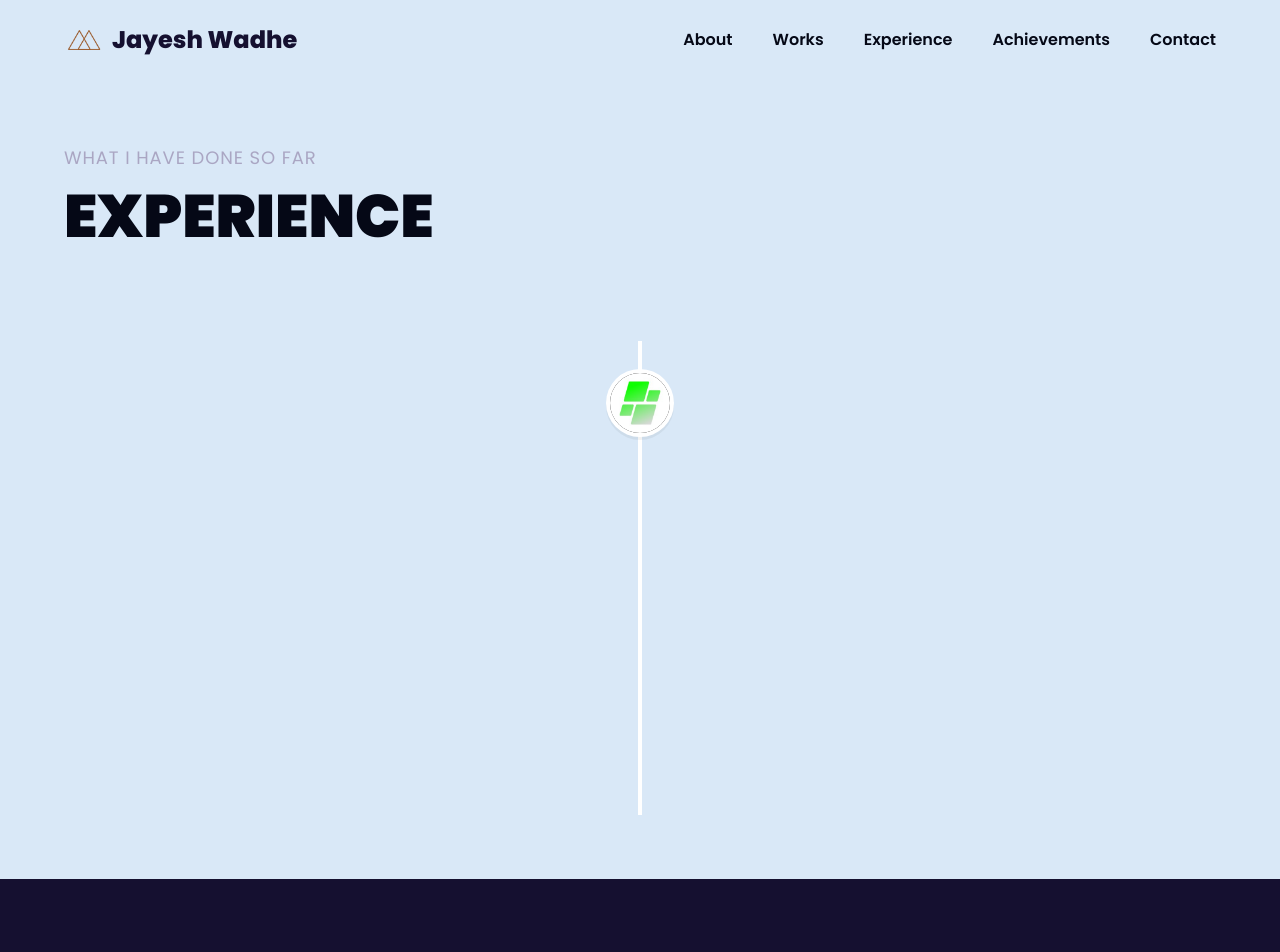
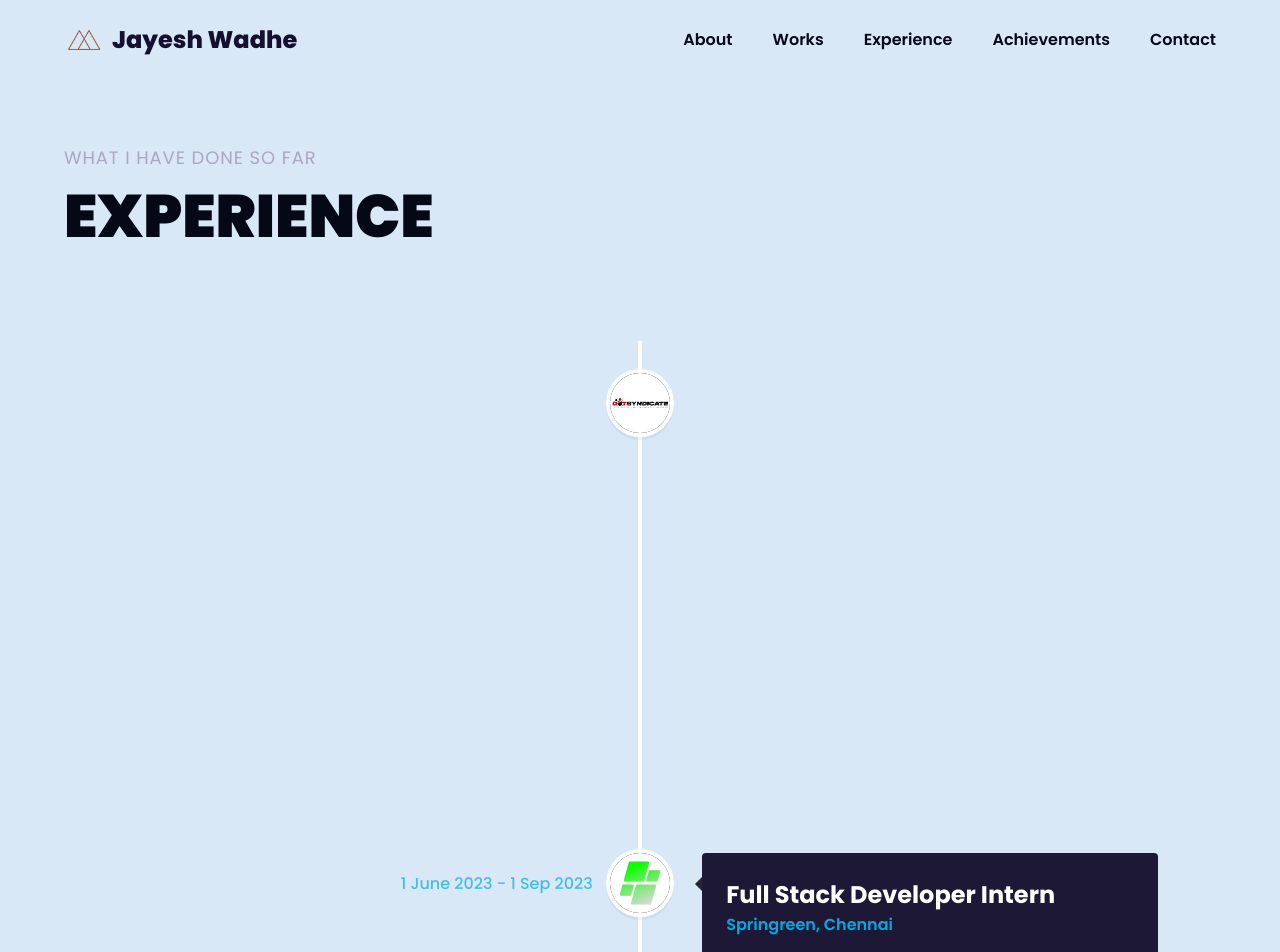
Before and after one commit to Jayesh60/Portfolio, a React (Vite) app: page /experience in a window 1280 px wide. Shown: the top 952 px of the page. Built offline with nearby package versions, Linux system fonts and the light colour scheme.

Commit message:
ui : ui change for frontend

```diff
--- a/src/components/Contact.jsx
+++ b/src/components/Contact.jsx
@@ -51,8 +51,6 @@ const Contact = () => {
         className=" w-full xl:w-[70%] bg-tertiary xs:rounded-xl p-6 xs:p-8 rounded-md"
       >
         <p className={styles.heroSubText}>Get in Touch</p>
-        {/* <h3 className={styles.heroHeadText}>Contact</h3> */}
-
         <form
           ref={formRef}
           onSubmit={handleSubmit}
--- a/src/components/Experience.jsx
+++ b/src/components/Experience.jsx
@@ -1,61 +1,74 @@
-import React from 'react'
-import { VerticalTimeline, VerticalTimelineElement } from 'react-vertical-timeline-component'
-import { motion } from 'framer-motion'
-import 'react-vertical-timeline-component/style.min.css'
-import { styles } from '../style'
-import { experiences } from '../constants'
-import { sectionWrapper } from '../sectionWrapper/sectionWrapper'
-import { textVariant } from '../utils/motion'
+import React from "react";
+import {
+  VerticalTimeline,
+  VerticalTimelineElement,
+} from "react-vertical-timeline-component";
+import { motion } from "framer-motion";
+import "react-vertical-timeline-component/style.min.css";
+import { styles } from "../style";
+import { experiences } from "../constants";
+import { sectionWrapper } from "../sectionWrapper/sectionWrapper";
+import { textVariant } from "../utils/motion";
+import { Link } from "react-router-dom";
 
-
-
-const ExperienceCard = ({ experience}) =>{
-  return(
+const ExperienceCard = ({ experience }) => {
+  return (
     <VerticalTimelineElement
-    contentStyle={{background: '#1d1836', color:"#00ABE4"}}
-    contentArrowStyle={{borderRight: '7px solid #232631'}}
+      contentStyle={{ background: "#1d1836", color: "#00ABE4" }}
+      contentArrowStyle={{ borderRight: "7px solid #232631" }}
       date={experience.date}
-    iconStyle={{background: experience.iconBg}}
-    icon= {
-      <div className='flex justify-center items-center w-full h-full '>
-        <img src={experience.icon} className='w-[60px] h-[60px] object-contain rounded-full sm:rounded-full'/>
+      iconStyle={{ background: experience.iconBg }}
+      icon={
+        experience.icon ? (
+          <div className="flex justify-center items-center w-full h-full ">
+            <img
+              src={experience.icon}
+              className="w-[60px] h-[60px] object-contain rounded-full sm:rounded-full"
+            />
           </div>
+        ) : (
+          <>
+            <div className="bg-transparent"></div>
+          </>
+        )
       }
     >
       <div>
-        <h3 className='text-white text-[24px] font-bold'>{experience.title}</h3>
-        <p className='text-[16px] font-semibold'>{experience.company_name}</p>
+        <h3 className="text-white text-[24px] font-bold">{experience.title}</h3>
+        <Link
+          to={experience.company_website}
+          className="text-[16px] font-semibold"
+        >
+          {experience.company_name}
+        </Link>
       </div>
-      <ul className='mt-5 ml-5 space-y-2 list-disc'>
+      <ul className="mt-5 ml-5 space-y-2 list-disc">
         {experience.points.map((point, index) => (
-          <li key={`points-${index}`}>
-            {point}
-          </li>
+          <li key={`points-${index}`}>{point}</li>
         ))}
       </ul>
     </VerticalTimelineElement>
-  )
-}
+  );
+};
 const Experience = () => {
   return (
     <>
-    <motion.div
-    variants={ textVariant()}
-    >
-      <p className={`${styles.sectionSubText} text-[#D9E8F7]`}>What I have done so far</p>
+      <motion.div variants={textVariant()}>
+        <p className={`${styles.sectionSubText} text-[#D9E8F7]`}>
+          What I have done so far
+        </p>
         <h2 className={`${styles.sectionHeadText} text-primary`}>EXPERIENCE</h2>
-
       </motion.div>
 
       <div className="mt-20 flex flex-col ">
         <VerticalTimeline>
-        {experiences.map((experience, index)=>(
-          <ExperienceCard key={index} experience={experience}/>
+          {experiences.map((experience, index) => (
+            <ExperienceCard key={index} experience={experience} />
           ))}
         </VerticalTimeline>
       </div>
     </>
-  )
-}
+  );
+};
 
-export default sectionWrapper(Experience, "work")
+export default sectionWrapper(Experience, "work");
--- a/src/components/Footer.jsx
+++ b/src/components/Footer.jsx
@@ -92,7 +92,7 @@ const Footer = () => {
               </Link>
 
               <Link
-                to="mailto:jwadhe46@gmail.com"
+                to="mailto:workwithwadhe@gmail.com"
                 target="_blank"
                 className=" flex md:flex-col items-center gap-2"
               >
@@ -201,7 +201,7 @@ const Footer = () => {
         </span>
         <span className="w-full text-[#D9E8F7] sm:w-44 inline-flex sm:ml-auto mr-3 items-center justify-center sm:justify-start">Made with {"\u2764"} by Me</span>
         <span className=" hidden sm:inline-flex  sm:ml-auto sm:mt-0 mt-4 mr-3 justify-center sm:justify-start">
-          <a className="text-gray-500">
+          {/* <a className="text-gray-500">
             <svg
               fill="currentColor"
               stroke-linecap="round"
@@ -212,8 +212,8 @@ const Footer = () => {
             >
               <path d="M18 2h-3a5 5 0 00-5 5v3H7v4h3v8h4v-8h3l1-4h-4V7a1 1 0 011-1h3z"></path>
             </svg>
-          </a>
-          <a className="ml-3 text-gray-500">
+          </a> */}
+          {/* <a className="ml-3 text-gray-500">
             <svg
               fill="currentColor"
               stroke-linecap="round"
@@ -238,8 +238,8 @@ const Footer = () => {
               <rect width="20" height="20" x="2" y="2" rx="5" ry="5"></rect>
               <path d="M16 11.37A4 4 0 1112.63 8 4 4 0 0116 11.37zm1.5-4.87h.01"></path>
             </svg>
-          </a>
-          <a className="ml-3 text-gray-500">
+          </a> */}
+          <a href="https://www.linkedin.com/in/jayesh60" className="ml-3 text-gray-500">
             <svg
               fill="currentColor"
               stroke="currentColor"
--- a/src/components/Navbar.jsx
+++ b/src/components/Navbar.jsx
@@ -42,7 +42,6 @@ const Navbar = () => {
               } hover:text-[brown] text-[18px ] font-semibold cursor-pointer`}
               onClick={() => setActive(link.title)}
             >
-
               <Link onClick={scrollToTop} to={`${link.id}`}>{link.title}</Link>
             </li>
           ))}
--- a/src/constants/index.js
+++ b/src/constants/index.js
@@ -30,6 +30,7 @@ import {
 
 import promptshare from '../assets/promptshare.png'
 import music from '../assets/music.png'
+import dotsyndicate from "../assets/company/dotsyndicate.png"
 
 export const navLinks = [{
     id: "about",
@@ -54,7 +55,7 @@ export const navLinks = [{
 ];
 
 const services = [{
-    title: "Web Developer",
+    title: "Next Js",
     icon: web,
   },
   {
@@ -62,11 +63,11 @@ const services = [{
     icon: mobile,
   },
   {
-    title: "Data Science",
+    title: "Freelancer",
     icon: creator,
   },
   {
-    title: "Freelancer",
+    title: "Data Science",
     icon: backend,
   },
 ];
@@ -111,10 +112,24 @@ const technologies = [{
 ];
 
 const experiences = [
-
   {
     title: "Full Stack Developer Intern",
-    company_name: "Springreen",
+    company_name: "DotSyndicate, Mumbai",
+    company_website : "https://www.dotsyndicate.com/",
+    icon: dotsyndicate,
+    iconBg: "black",
+    date: "1 Nov 2023 - present",
+    points: [
+      "Developing and maintaining web applications using NextJs, ReactJS and other related technologies.",
+      "Collaborating with cross-functional teams including designers, product managers, and other developers to create high-quality products.",
+      "Implementing responsive design and ensuring cross-browser compatibility.",
+      "Participating in code reviews and providing constructive feedback to other developers.",
+    ]
+  },
+  {
+    title: "Full Stack Developer Intern",
+    company_name: "Springreen, Chennai",
+    company_website : "https://springreen.in/",
     icon: springreen,
     iconBg: "black",
     date: "1 June 2023 - 1 Sep 2023",
```
Also changed, not shown: src/assets/company/dotsyndicate.png (added), 1 other file (tests, documents, lock files or other folders). Lines whose indentation alone changed are shown as unchanged.
